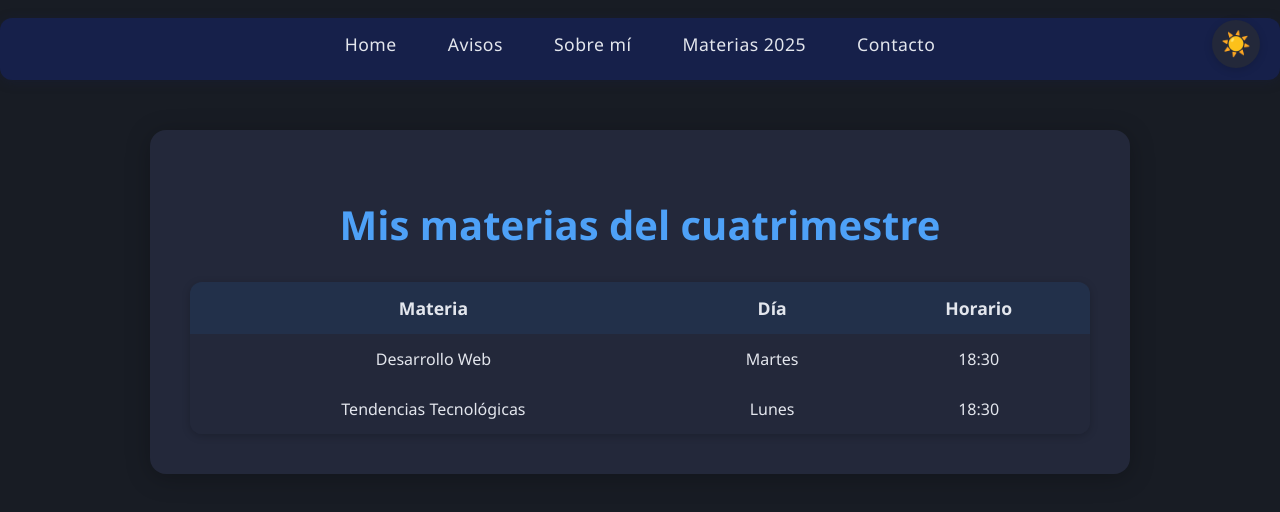
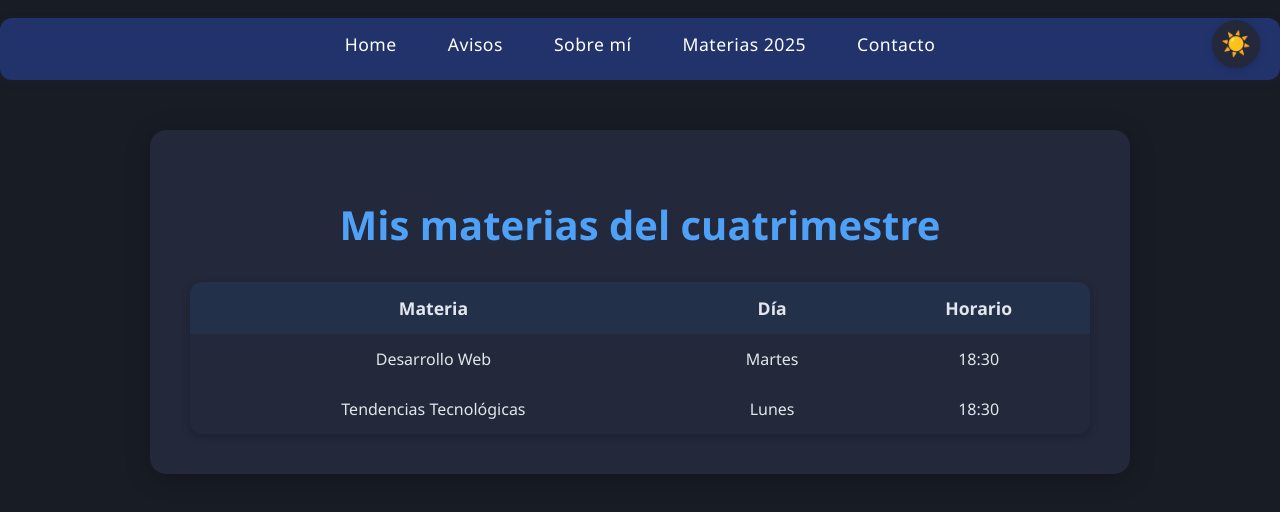
Before and after one commit to iivigarcia/desawebuva1, a plain HTML site: page index.html in a window 1280 px wide. Both pictures are taken after a click on the button "Cambiar modo". Drawn offline with Linux system fonts and the light colour scheme.

Commit message:
se arregla la nav bar en modo nocturno

```diff
--- a/styles.css
+++ b/styles.css
@@ -189,15 +189,15 @@ body.dark-mode .container, body.dark-mode .sobre-mi-card {
   box-shadow: 0 4px 24px rgba(0,0,0,0.25);
 }
 body.dark-mode nav ul {
-  background: #16204a;
-  box-shadow: 0 2px 12px rgba(22,32,74,0.25);
+  background: #22336c;
+  box-shadow: 0 2px 8px rgba(34,51,108,0.18);
 }
 body.dark-mode nav a {
-  color: #e3e6ed;
+  color: #fff;
 }
 body.dark-mode nav a:hover, body.dark-mode nav a:focus {
   background: #4ea1f7;
-  color: #16204a;
+  color: #22336c;
   text-decoration: underline;
 }
 body.dark-mode h1, body.dark-mode h2, body.dark-mode h3, body.dark-mode th {
```
